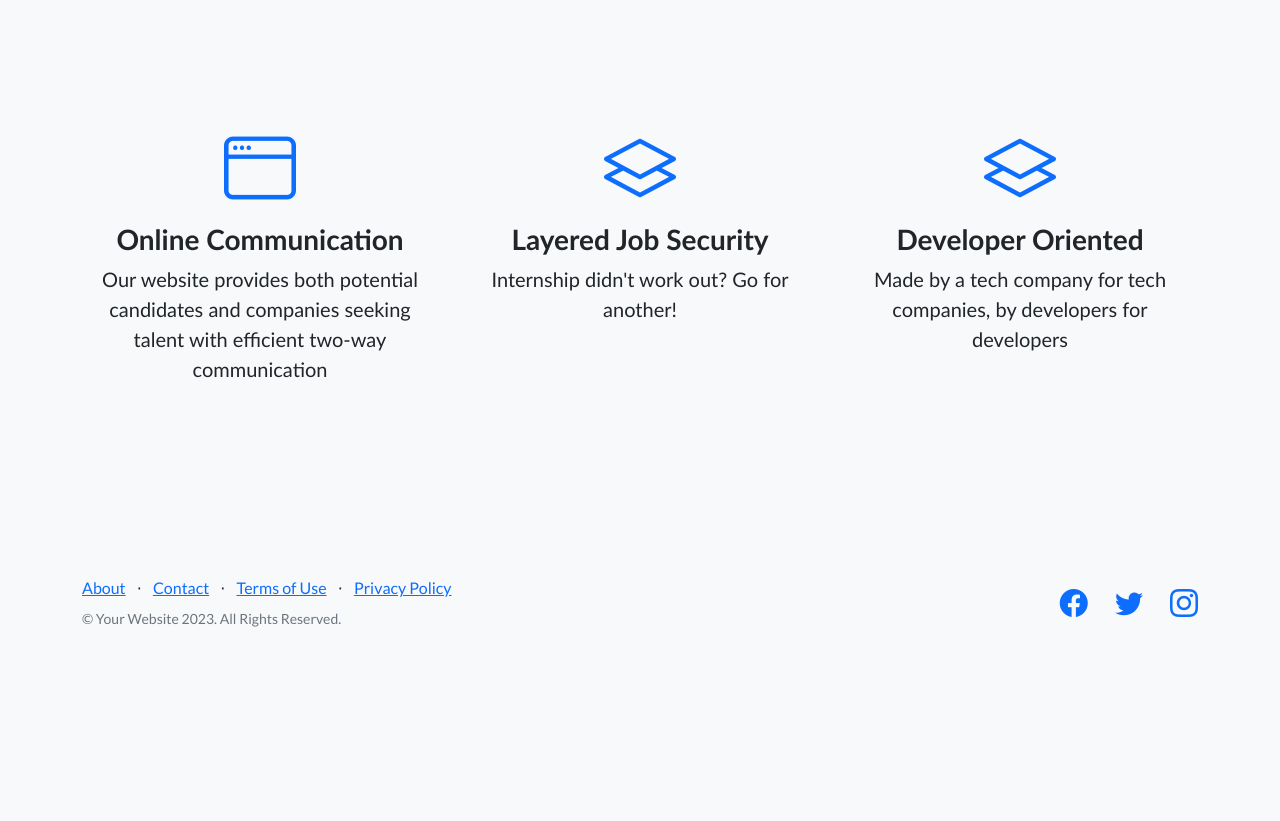
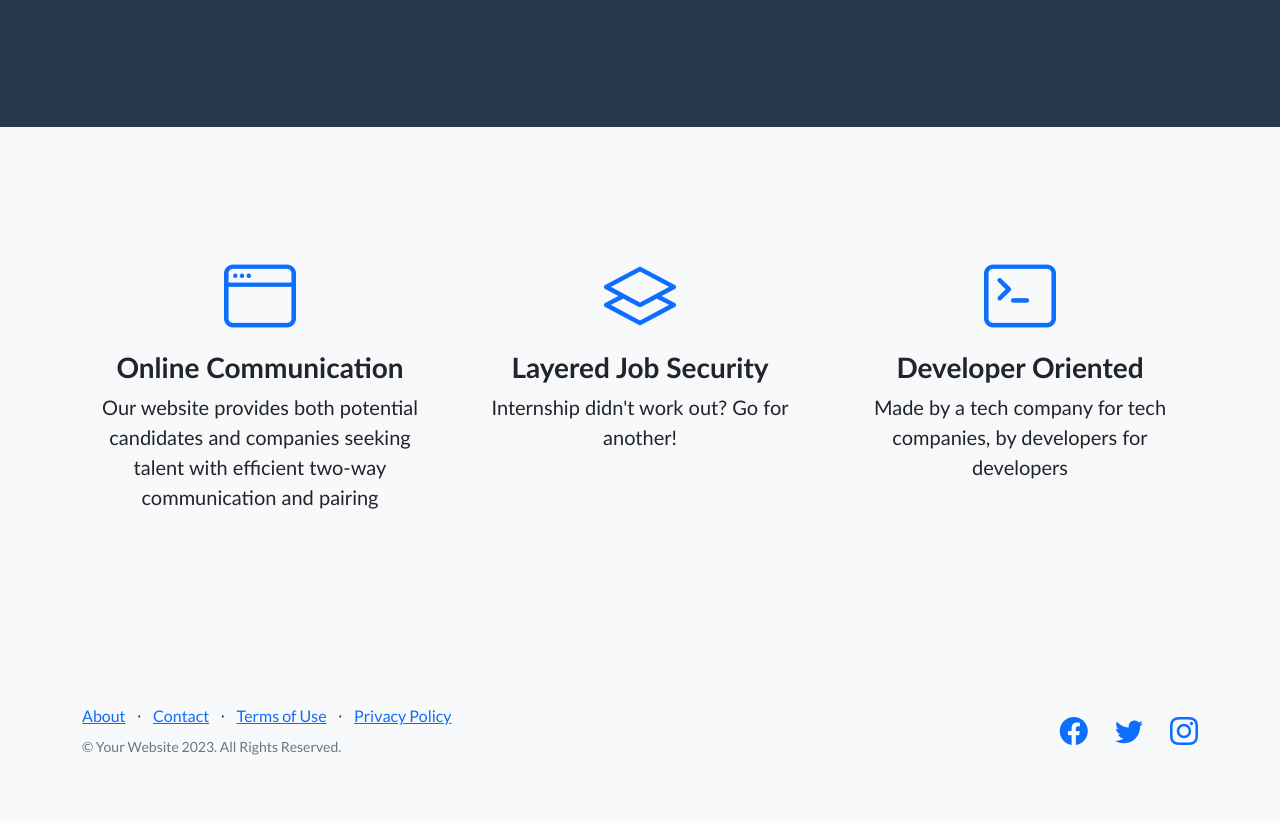
Before and after one commit to meet-projects/Y2-GroupB-Team3, a Flask app: page / in a window 1280 px wide. Shown: the part 568-1389 px from the top of the page. Before the commit the page ends 1195 px from the top, so only its background shows below. Run offline with Flask 3, Linux system fonts and the light colour scheme; some libraries are stand-ins or nearby versions.

Commit message:
Update Home.html

```diff
--- a/case-study-skeleton/templates/Home.html
+++ b/case-study-skeleton/templates/Home.html
@@ -14,8 +14,6 @@
         <link href="https://fonts.googleapis.com/css?family=Lato:300,400,700,300italic,400italic,700italic" rel="stylesheet" type="text/css" />
         <!-- Core theme CSS (includes Bootstrap)-->
         <link rel="stylesheet" type="text/css" href="{{ url_for('static', filename='css/style.css') }}">
-        <link rel="stylesheet" type="text/css" href="{{ url_for('static', filename='css/style2.css') }}">
-
 
     </head>
     <body>
@@ -79,14 +77,14 @@
             </div>
         </header>
         <!-- Icons Grid-->
-        <section class="features-icons bg-light text-center">
+        <section class="features-icons bg-light text-center" >
             <div class="container">
                 <div class="row">
                     <div class="col-lg-4">
                         <div class="features-icons-item mx-auto mb-5 mb-lg-0 mb-lg-3">
                             <div class="features-icons-icon d-flex"><i class="bi-window m-auto text-primary"></i></div>
                             <h3>Online Communication</h3>
-                            <p class="lead mb-0">Our website provides both potential candidates and companies seeking talent with efficient two-way communication</p>
+                            <p class="lead mb-0">Our website provides both potential candidates and companies seeking talent with efficient two-way communication and pairing</p>
                         </div>
                     </div>
                     <div class="col-lg-4">
@@ -98,8 +96,8 @@
                         </div>
                     </div>
                     <div class="col-lg-4">
-                       <div class="features-icons-item mx-auto mb-5 mb-lg-0 mb-lg-3">
-                            <div class="features-icons-icon d-flex"><i class="bi-layers m-auto text-primary"></i></div>
+                        <div class="features-icons-item mx-auto mb-5 mb-lg-0 mb-lg-3">
+                            <div class="features-icons-icon d-flex"><i class="bi-terminal m-auto text-primary"></i></div>
                             <h3>Developer Oriented</h3>
                             <p class="lead mb-0">Made by a tech company for tech companies, by developers for developers</p>
                         </div>
@@ -108,6 +106,8 @@
             </div>
         </section>
         <!-- Image Showcases-->
+
+        <!-- Call to Action-->
 
         <!-- Footer-->
         <footer class="footer bg-light">
```
